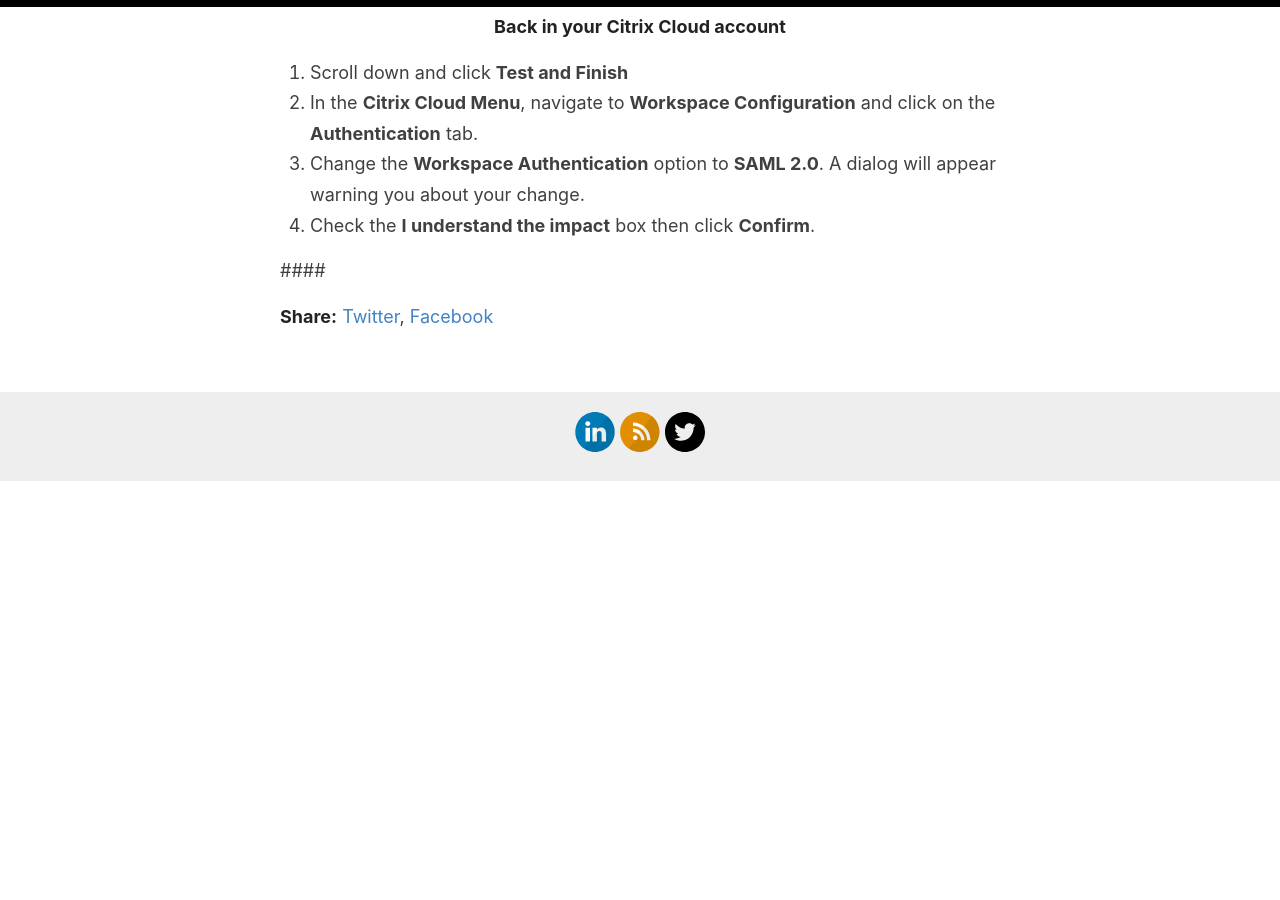
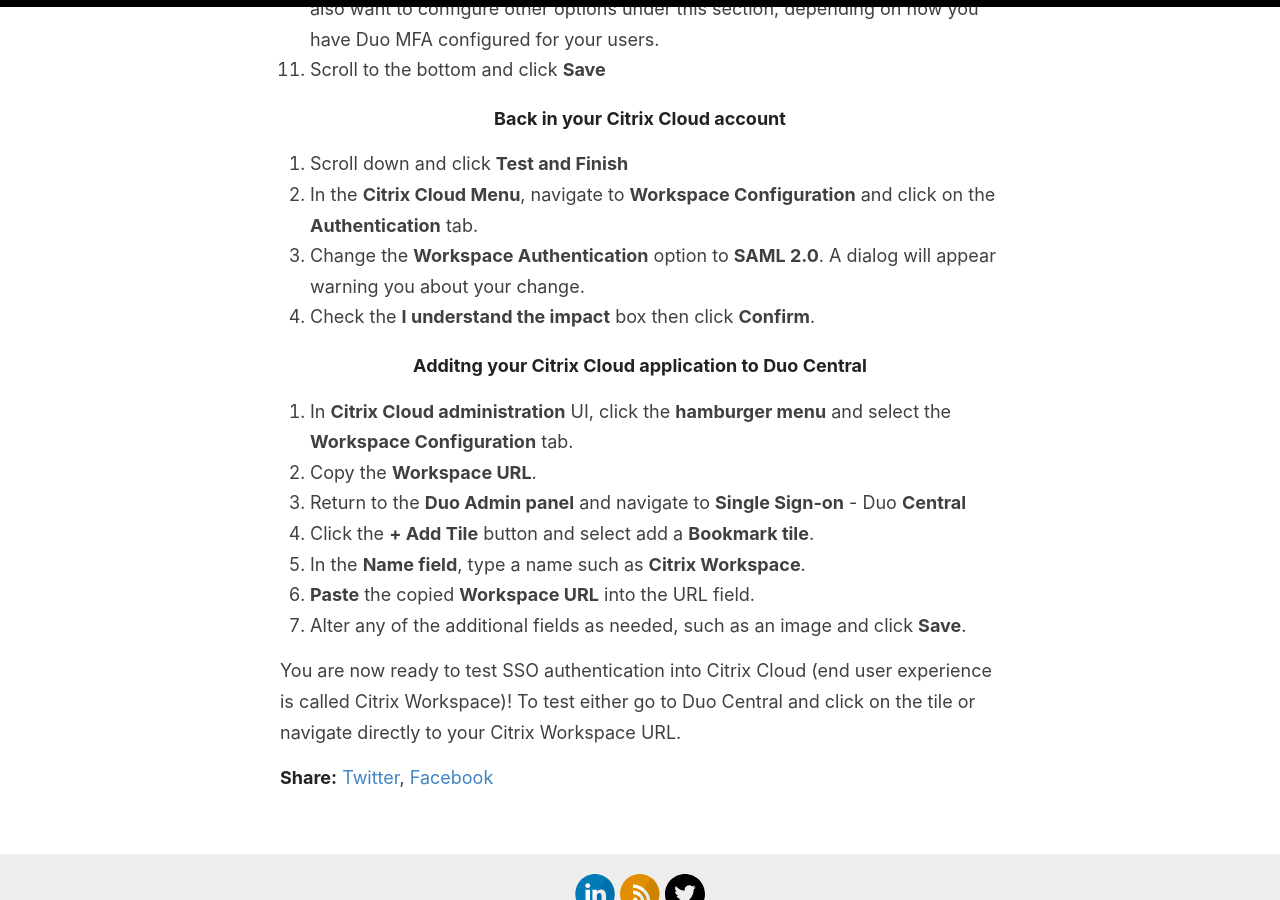
Before and after one commit to christophe81/christophe81.github.io, a Jekyll site: the page built from _posts/2021-07-05-Duo SSO-Citrix-Cloud.md, in a window 1280 px wide and 900 px high, scrolled down 3474 px. Built offline with Jekyll 4.4.1, drawn with Linux system fonts in a browser that asks for light colours; comment, search, counter and statistics services are not loaded; before the commit the page ends 3956 px from its top, so only the background shows below that; some of the changed text lies outside the part shown.

Commit message:
Update 2021-07-05-Duo SSO-Citrix-Cloud.md

```diff
--- a/_posts/2021-07-05-Duo SSO-Citrix-Cloud.md
+++ b/_posts/2021-07-05-Duo SSO-Citrix-Cloud.md
@@ -18,7 +18,7 @@
 
 ### Outline
 1. What's been tested
-2.  SSO Configuration Steps
+2. SSO Configuration Steps
 
 <!--more-->
 
@@ -27,6 +27,7 @@
 I have tested the following and confirmed they work:
 1. SP-initiated authentication
 2. [Duo Passwordless](https://duo.com/solutions/passwordless)
+3. Unfortunately Citrix Cloud does not support IdP-initiated authentication so I added a Bookmark URL to my Duo Central using the SP-initiated authentication URL.
 
 ### SSO Configuration Steps
 
@@ -89,4 +90,13 @@
 3. Change the **Workspace Authentication** option to **SAML 2.0**. A dialog will appear warning you about your change.
 4. Check the **I understand the impact** box then click **Confirm**.
 
-####
+#### Additng your Citrix Cloud application to Duo Central
+1. In **Citrix Cloud administration** UI, click the **hamburger menu** and select the **Workspace Configuration** tab.
+2. Copy the **Workspace URL**.
+3. Return to the **Duo Admin panel** and navigate to **Single Sign-on** - Duo **Central**
+4. Click the **+ Add Tile** button and select add a **Bookmark tile**.
+5. In the **Name field**, type a name such as **Citrix Workspace**.
+6. **Paste** the copied **Workspace URL** into the URL field.
+7. Alter any of the additional fields as needed, such as an image and click **Save**.
+
+You are now ready to test SSO authentication into Citrix Cloud (end user experience is called Citrix Workspace)! To test either go to Duo Central and click on the tile or navigate directly to your Citrix Workspace URL.
```
